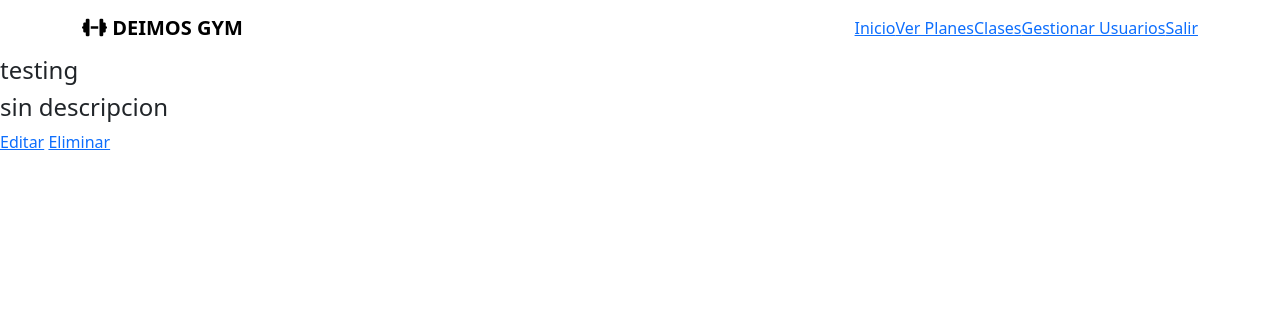
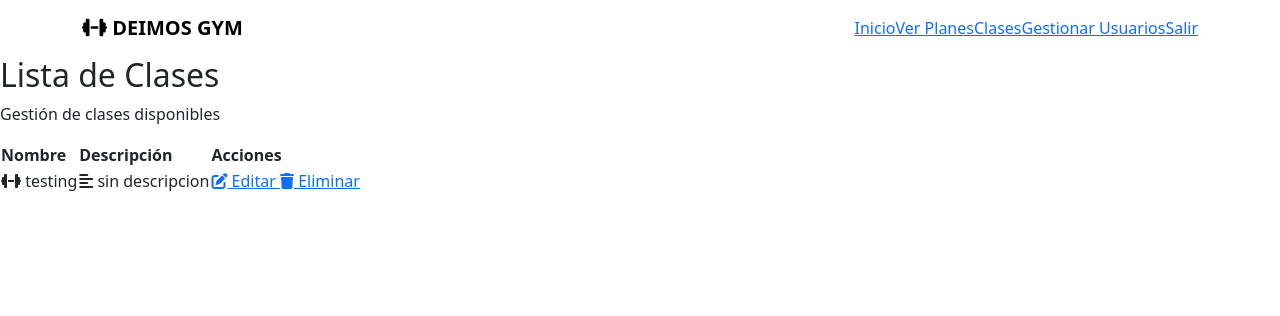
Before and after one commit to MaxEzequiel/Deimos, a Django app: page /list-class/ in a window 1280 px wide. Shown: the top 316 px of the page. Run offline with Django 5.2, Linux system fonts and the light colour scheme; a user stored in the database is signed in; data comes from the database, SQL or seed files in the repository.

Commit message:
list_class

```diff
--- a/crud_auth_original/classes/templates/list_class.html
+++ b/crud_auth_original/classes/templates/list_class.html
@@ -1,14 +1,50 @@
 {% extends "base.html" %}
 
 {% block content %}
+<div class="container-main">
+    <div class="plans-module">
+        <div class="module-header">
+            <h2>Lista de Clases</h2>
+            <p>Gestión de clases disponibles</p>
+        </div>
+        <div class="plans-table-container">
+            <table class="plans-table">
+                <thead>
+                    <tr>
+                        <th>Nombre</th>
+                        <th>Descripción</th>
+                        <th>Acciones</th>
+                    </tr>
+                </thead>
+                <tbody>
 
-{% for course in courses %}
-
-<h4>{{ course.name }}</h4>
-<h4>{{ course.description }}</h4>
-<a href="{% url 'edit_class' course.id %}">Editar</a>
-<a href="{% url 'delete_class' course.id %}">Eliminar</a>
-
-{% endfor %}
-
+                    {% for course in courses %}
+                    <tr>
+                        <td data-label="Nombre" class="plan-name-cell">
+                            <i class="fas fa-dumbbell"></i> {{ course.name }}
+                        </td>
+                        <td data-label="Descripción">
+                            <i class="fas fa-align-left"></i> {{ course.description }}
+                        </td>
+                        <td data-label="Acciones" class="plan-actions-cell">
+                            <a href="{% url 'edit_class' course.id %}" class="action-btn edit-btn">
+                                <i class="fas fa-edit"></i> Editar
+                            </a>
+                            <a href="{% url 'delete_class' course.id %}" class="action-btn delete-btn">
+                                <i class="fas fa-trash"></i> Eliminar
+                            </a>
+                        </td>
+                    </tr>
+                    {% empty %}
+                    <tr>
+                        <td colspan="3" class="empty-row">
+                            <i class="fas fa-info-circle"></i> No hay clases para mostrar
+                        </td>
+                    </tr>
+                    {% endfor %}
+                </tbody>
+            </table>
+        </div>
+    </div>
+</div>
 {% endblock content %}
```
